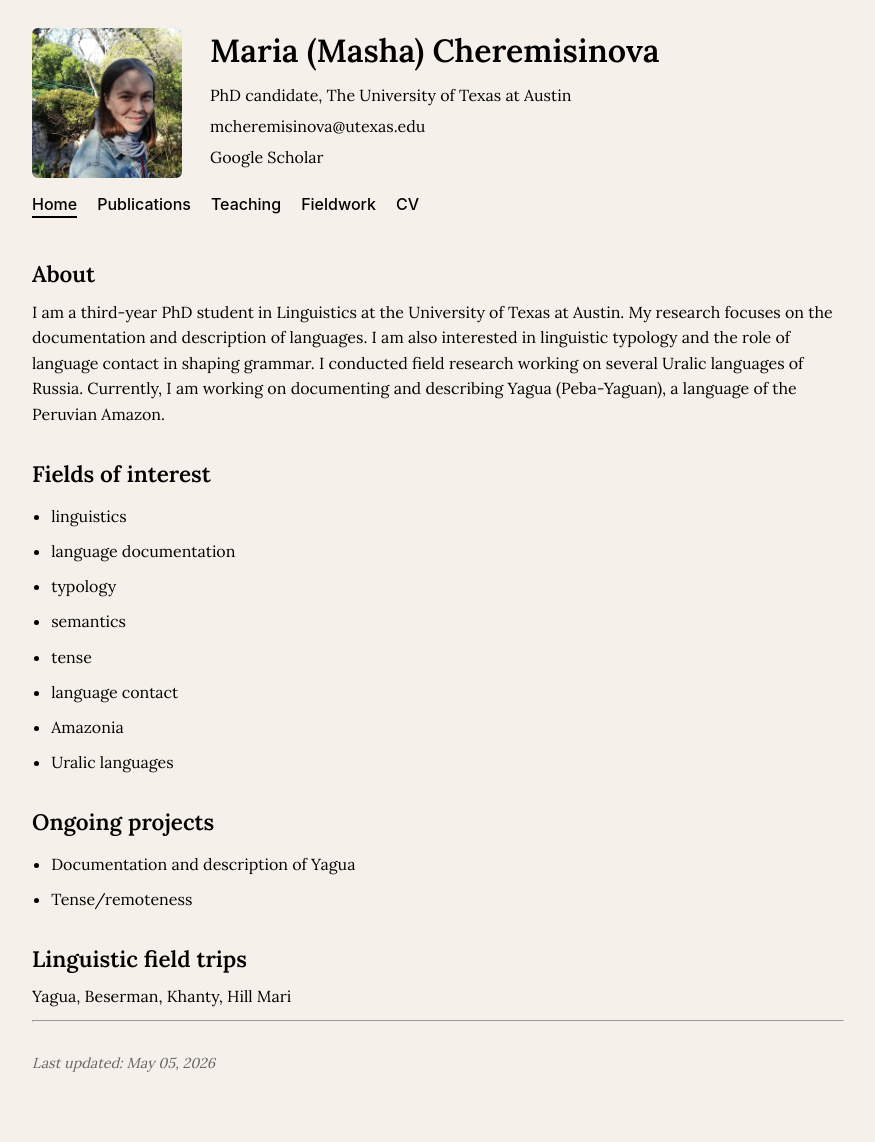
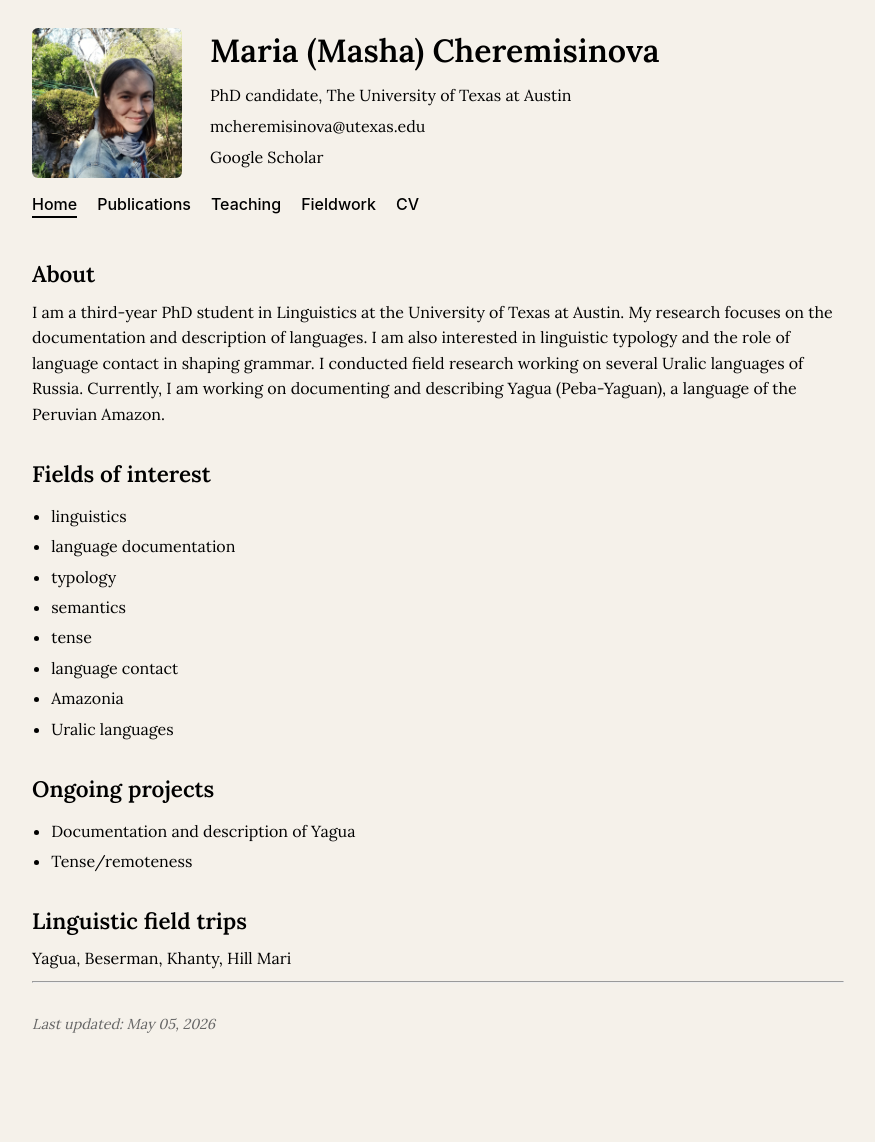
Before and after one commit to mashache/mashache.github.io, a Jekyll site: the page built from index.md, in a window 1280 px wide. Shown: the whole page, without its empty margins (202-1077 px from the left). Built offline with Jekyll 4.4.1, drawn with Linux system fonts in a browser that asks for light colours; after the commit the page ends 1103 px from its top, so only the background shows below that.

Commit message:
Update custom.css

```diff
--- a/assets/custom.css
+++ b/assets/custom.css
@@ -165,7 +165,7 @@ ul, ol {
 }
 
 li {
-  margin-bottom: 0.6em;   /* space between items */
+  margin-bottom: 0.3em;   /* space between items */
   line-height: 1.6;       /* spacing inside items */
 }
 
```
